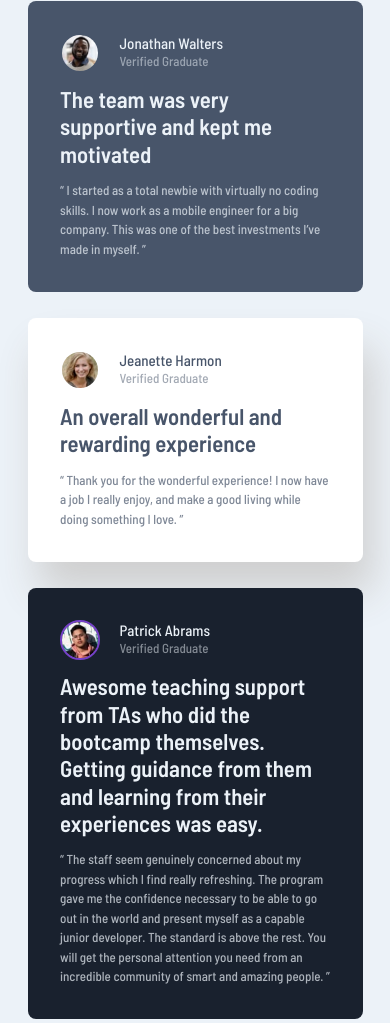
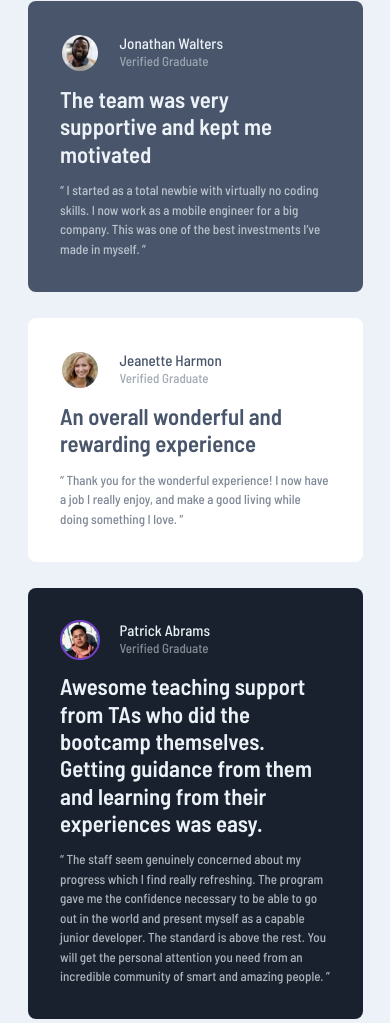
Before and after one commit to DavidPokrajac/testimonials-grid-section, a plain HTML site: page index.html in a window 390 px wide. Shown: the part 561-1584 px from the top of the page. Drawn offline with Linux system fonts and the light colour scheme.

Commit message:
Removed box shadow on smaller screens

```diff
--- a/css/globals.css
+++ b/css/globals.css
@@ -64,6 +64,10 @@
     .main-wrapper article:nth-child(4) {
         grid-row: 7 / 10;
     }
+
+    .box-shadow {
+        box-shadow: none;
+    }
 }
 
 @media (max-width: 768px) {
```
